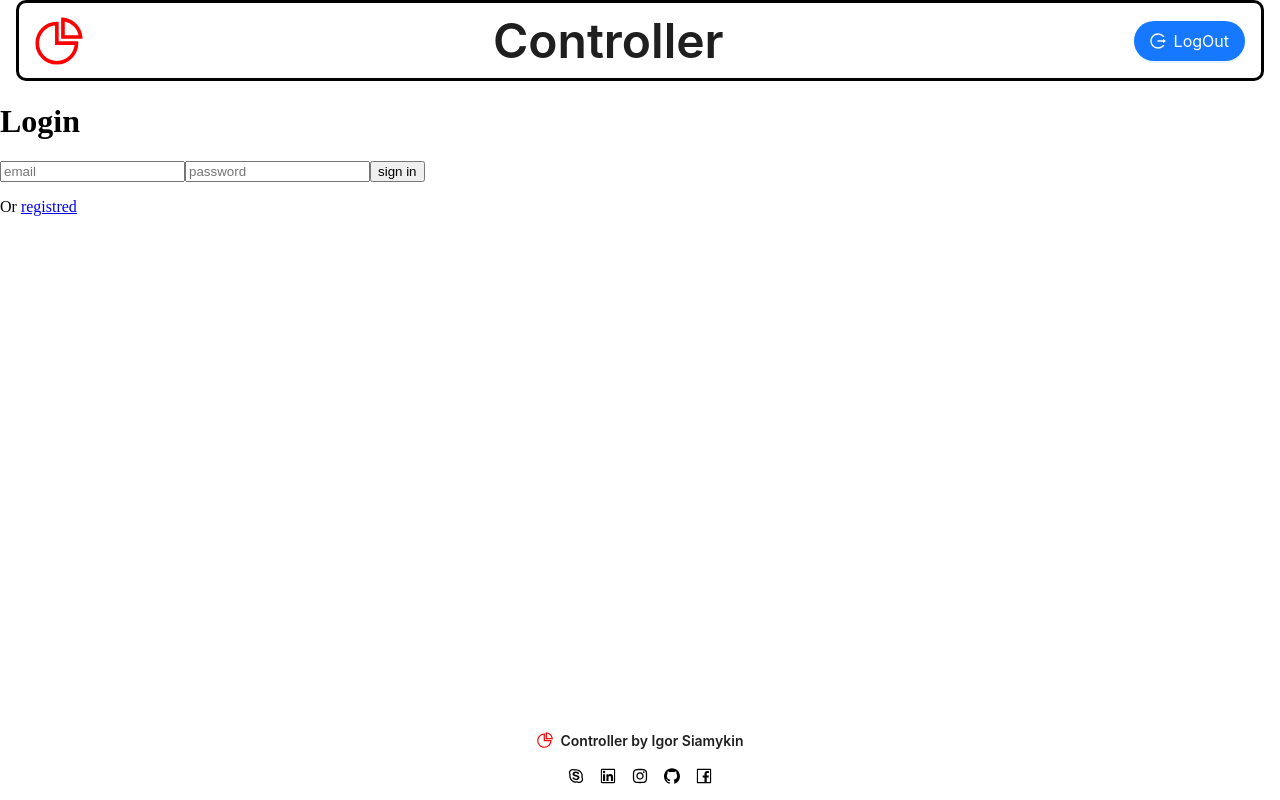
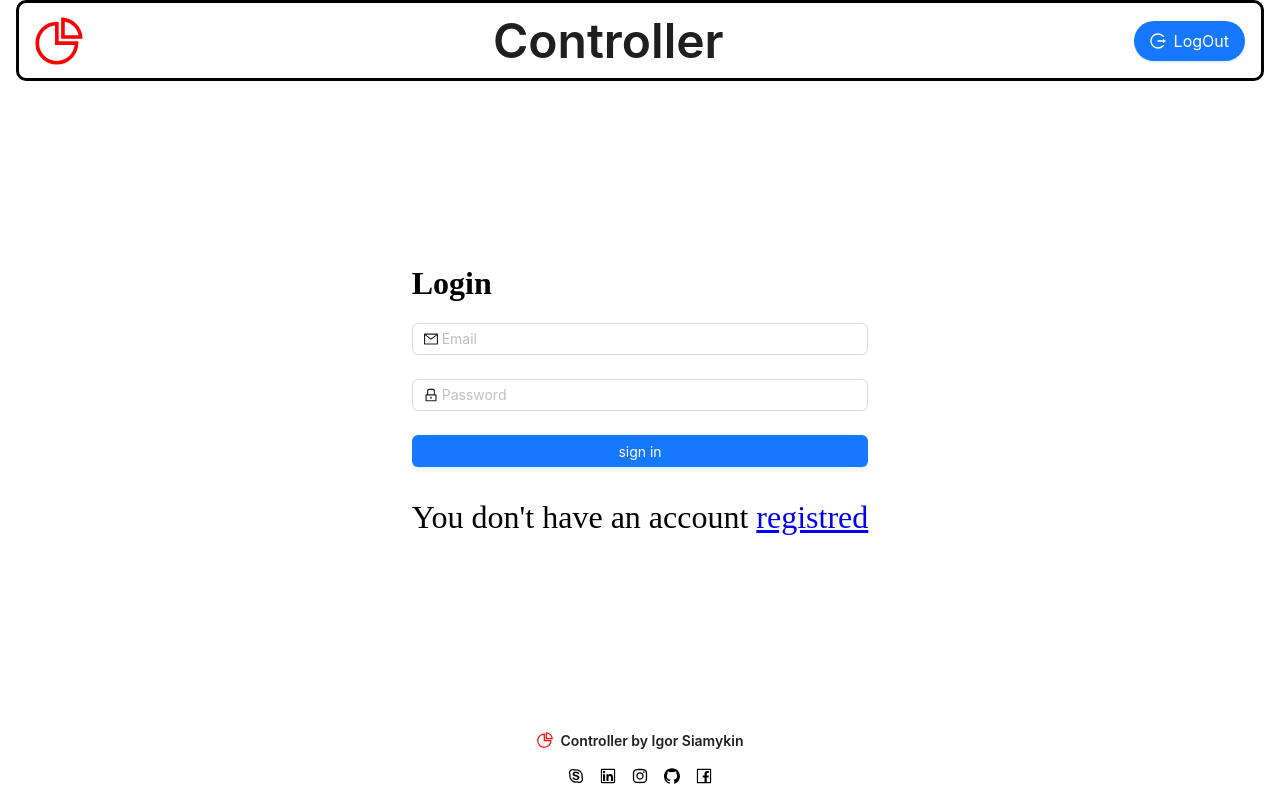
Before and after one commit to Sparkisss/Controller, a React (Vite) app in the folder client/: page /login in a window 1280 px wide. Built offline with nearby package versions, Linux system fonts and the light colour scheme; no server answers.

Commit message:
style: add ant design form and change some style

```diff
--- a/client/src/App.scss
+++ b/client/src/App.scss
@@ -1,3 +1,6 @@
 .wrapper {
+    display: flex;
+    align-items: center;
+    justify-content: center;
     flex: 1;
 }
--- a/client/src/components/Form.tsx
+++ /dev/null
@@ -1,34 +0,0 @@
-import { FC, useState } from "react";
-
-interface FormProps {
-    title: string;
-    handleClick: (email:string, pass: string) => void;
-}
-
-const MyForm:FC<FormProps> = ({title, handleClick}) => {
-    const [email, setEmail] = useState('');
-    const [pass, setPass] = useState('');
-
-    return(
-        <div>
-            <input
-                type="email"
-                value={email}
-                onChange={(e) => setEmail(e.target.value)}
-                placeholder="email"
-            />
-            <input
-                type="password"
-                value={pass}
-                onChange={(e) => setPass(e.target.value)}
-                placeholder="password"
-            />
-            <button
-                onClick={() => handleClick(email, pass)}>
-                {title}
-            </button>
-        </div>
-    )
-}
-
-export default MyForm;
--- a/client/src/components/Login.tsx
+++ b/client/src/components/Login.tsx
@@ -1,6 +1,6 @@
 import { getAuth, signInWithEmailAndPassword } from "firebase/auth";
 import { useNavigate } from 'react-router-dom';
-import MyForm from "./Form";
+import MyForm from "./form/MyForm";
 import { setUser } from "../store/slices/userSlice";
 import { useAppDispatch } from "../hooks/reduxHooks";
 
--- a/client/src/components/SignUp.tsx
+++ b/client/src/components/SignUp.tsx
@@ -1,6 +1,6 @@
 import { useNavigate } from 'react-router-dom';
 import { getAuth, createUserWithEmailAndPassword } from "firebase/auth";
-import MyForm from "./Form";
+import MyForm from "./form/MyForm";
 import { setUser } from "../store/slices/userSlice";
 import { useAppDispatch } from "../hooks/reduxHooks";
 
--- /dev/null
+++ b/client/src/components/form/MyForm.tsx
@@ -0,0 +1,57 @@
+import { FC, useState} from 'react';
+import { LockOutlined, MailOutlined } from '@ant-design/icons';
+import { Button, Form, Input} from 'antd';
+
+interface FormData {
+    title: string;
+    handleClick: (email:string, pass: string) => void;
+}
+
+const MyForm: FC<FormData> = ({title, handleClick}) => {
+    const [email, setEmail] = useState('');
+    const [pass, setPass] = useState('');
+
+    const onFinish = () => {
+        handleClick(email, pass);
+    };
+
+  return (
+    <Form
+        name="login"
+        initialValues={{ remember: false }}
+        onFinish={onFinish}
+    >
+        <Form.Item
+            name="email"
+            rules={[{ required: true, message: 'Please input your Username!' }]}
+        >
+            <Input
+                prefix={<MailOutlined />}
+                placeholder="Email"
+                value={email}
+                onChange={(e) => setEmail(e.target.value)}/>
+        </Form.Item>
+
+        <Form.Item
+            name="password"
+            rules={[{ required: true, message: 'Please input your Password!' }]}
+        >
+            <Input
+                prefix={<LockOutlined />}
+                type="password"
+                placeholder="Password"
+                value={pass}
+                onChange={(e) => setPass(e.target.value)}/>
+        </Form.Item>
+
+        <Form.Item>
+            <Button block type="primary" htmlType="submit">
+                {title}
+            </Button>
+        </Form.Item>
+    </Form>
+  );
+};
+
+
+export default MyForm;
--- a/client/src/pages/LoginPage.tsx
+++ b/client/src/pages/LoginPage.tsx
@@ -6,7 +6,7 @@ const LoginPage = () => {
         <div>
             <h1>Login</h1>
             <Login/>
-            <p>Or <Link to={'/registration'}>registred</Link></p>
+            <p style={{fontSize:'2em'}}>You don't have an account <Link to={'/registration'}>registred</Link></p>
         </div>
 
     );
--- a/client/src/pages/RegistrationPage.tsx
+++ b/client/src/pages/RegistrationPage.tsx
@@ -7,7 +7,7 @@ const RegistrationPage = () => {
         <div>
             <h1>Register</h1>
             <SignUp/>
-            <p>
+            <p style={{fontSize:'2em'}}>
                 Already have an account <Link to={"/login"}>Sign in</Link>
             </p>
         </div>
```
Also changed, not shown: client/src/components/form/MyForm.module.scss (added).
